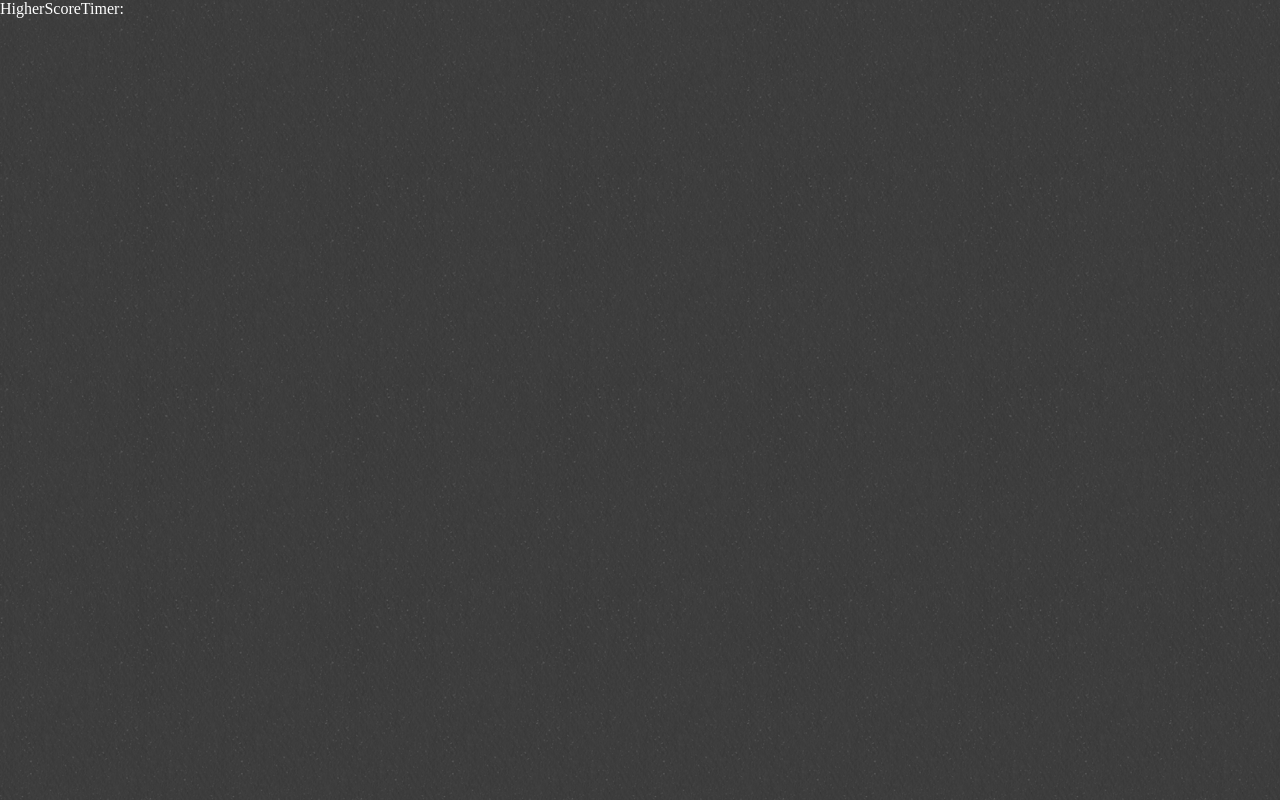
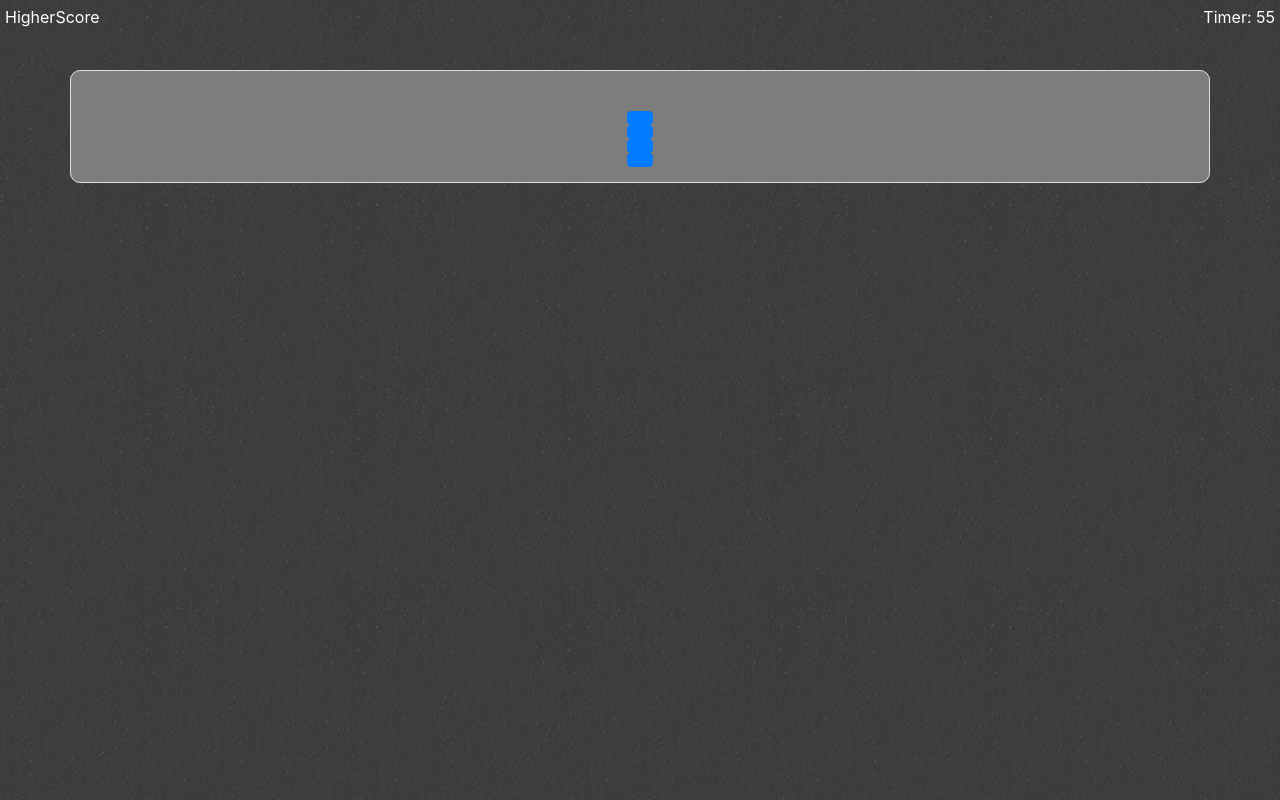
Before and after one commit to rogercerpa/CODE.QUIZ.HW3, a plain HTML site: page start.html in a window 1280 px wide. Drawn offline with nearby package versions, Linux system fonts and the light colour scheme.

Commit message:
updated the code for the timer, it works, updated the styling for the start html

```diff
--- a/assets/css/style.css
+++ b/assets/css/style.css
@@ -49,3 +49,25 @@ body {
 #start-button {
 	color: white;
 }
+
+.start-container {
+	display: grid;
+	grid-template-columns: 1fr 1fr;
+}
+
+.CountDown {
+	text-align: right;
+	padding: 5px;
+}
+
+.Higherscore {
+	padding: 5px;
+}
+
+.question {
+	display: flex;
+	justify-content: center;
+	align-items: center;
+	max-width: 80rem;
+	margin: 0 auto;
+}
--- a/assets/js/script.js
+++ b/assets/js/script.js
@@ -6,6 +6,7 @@ var secondsLeft = 60;
 var welcometext = document.getElementById('#welcometext');
 var instructiontext = document.getElementById('#instructiontext');
 var startbtn = document.getElementById('#start-button');
+var questions = document.getElementById('.question');
 
 function setTime() {
 	var timerInterval = setInterval(function() {
@@ -19,4 +20,4 @@ function setTime() {
 	}, 1000);
 }
 
-Timer();
+setTime();
--- a/start.html
+++ b/start.html
@@ -4,16 +4,37 @@
     <meta charset="UTF-8">
     <meta name="viewport" content="width=device-width, initial-scale=1.0">
     <meta http-equiv="X-UA-Compatible" content="ie=edge">
-    <title>Document</title>
+    <title>JS-Quiz</title>
+
+
+    <link rel="stylesheet" href="assets/css/reset.css">
+
+    <link rel="stylesheet" href="https://stackpath.bootstrapcdn.com/bootstrap/4.4.1/css/bootstrap.min.css" integrity="sha384-Vkoo8x4CGsO3+Hhxv8T/Q5PaXtkKtu6ug5TOeNV6gBiFeWPGFN9MuhOf23Q9Ifjh" crossorigin="anonymous">
+
     <link rel="stylesheet" href="assets/css/style.css">
+
+    <script defer src="assets/js/script.js"></script>
+
 </head>
 <body>
 <!-- the header includes the score and the timer -->
-<header class="header-container">
-    <div class="Higherscore"> <p>HigherScore <span id="score"></span></p></div>
-    <div class="CountDown"><p>Timer: <span id="timer"></span> </p></div>
+<header class="start-container">
+    <div class=" Higherscore"> <p>HigherScore <span id="score"></span></p></div>
+    <div class=" CountDown"><p><span id="timer"></span> </p></div>
 </header>
 
+<div class="container">
+    <div>
+        <p class="question"></p>
+    </div>
+    <div class="options">
+        <button id="optionA" class="btn btn-primary"></button>
+        <button id="optionB" class="btn btn-primary"></button>
+        <button id="optionC" class="btn btn-primary"></button>
+        <button id="optionD" class="btn btn-primary"></button>
+    </div>
+    <div id="wrong-right"></div>
+</div>
 
 </body>
 </html>
```
